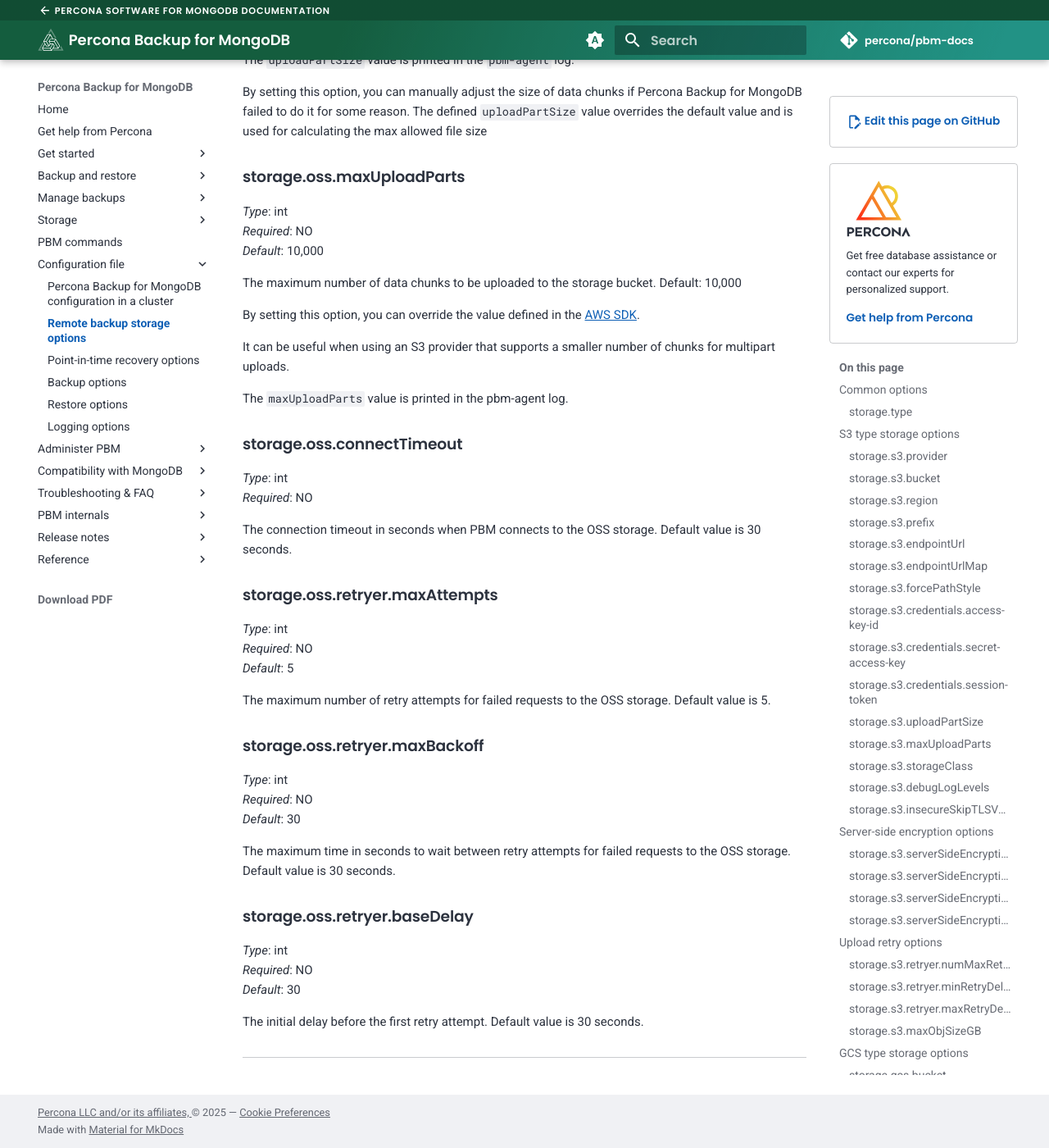
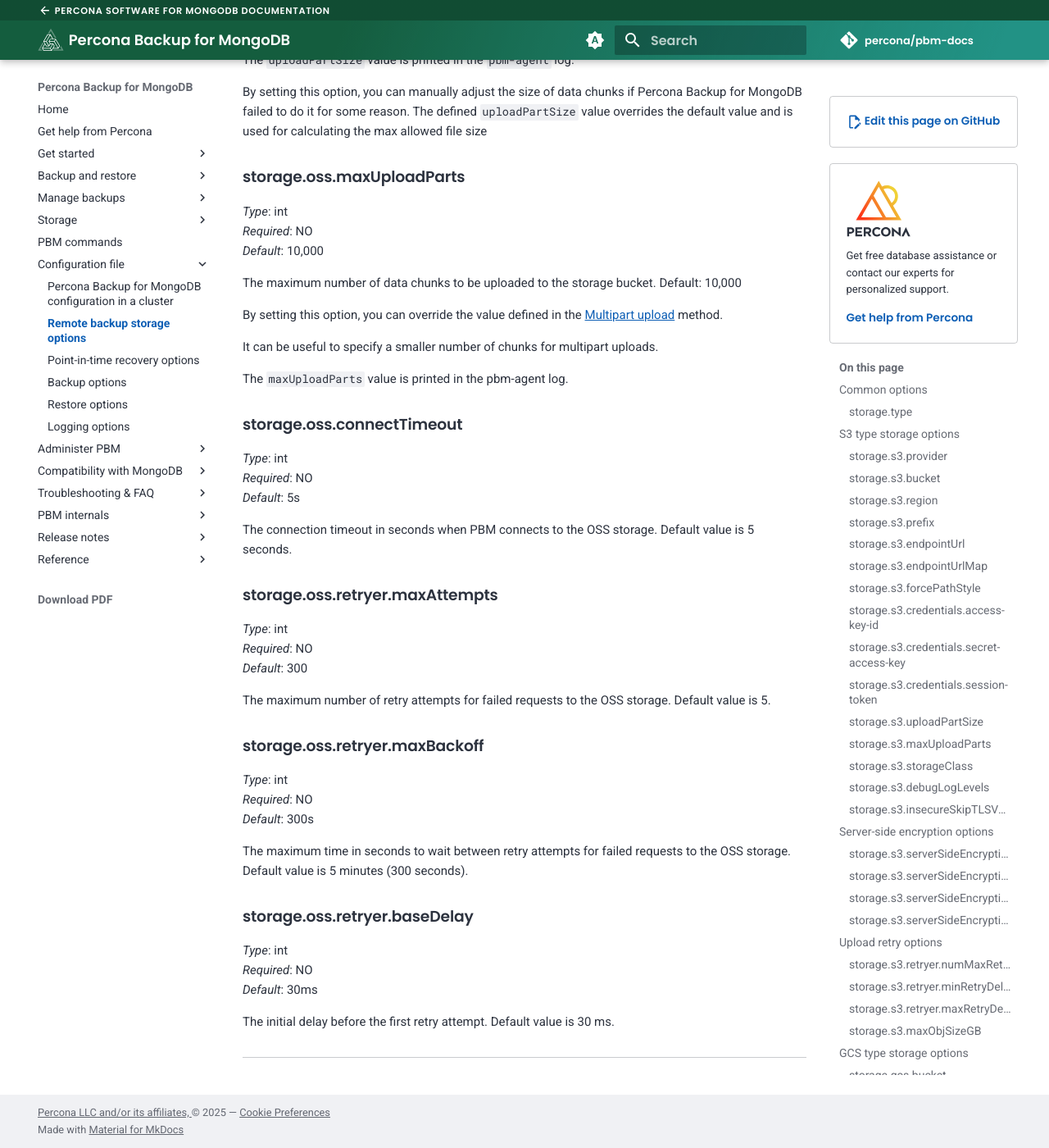
Before and after one commit to percona/pbm-docs, an MkDocs documentation site: the page built from docs/reference/configuration-options.md, in a window 1280 px wide and 1400 px high, scrolled down 13800 px. Shown: the whole window at 82% size. Built offline with MkDocs 1.6.1 and Material for MkDocs 9.7.7, drawn with Linux system fonts in a browser that asks for light colours; nearby versions of some CDN libraries; comment, search, counter and statistics services are not loaded.

Commit message:
Updated after the review

````diff
--- a/docs/reference/configuration-options.md
+++ b/docs/reference/configuration-options.md
@@ -456,12 +456,12 @@
       KMSDataEncryption: <string>
     uploadPartSize: <int>
     maxUploadParts: <int>
-    connectTimeout: 30
+    connectTimeout: 5s
     maxObjSizeGB: 48700
     retryer:
       maxAttempts: 5
-      maxBackoff: 30
-      baseDelay: 30
+      maxBackoff: 300s
+      baseDelay: 30ms
 ```
 
 ### storage.oss.region
@@ -571,9 +571,9 @@
 
 The maximum number of data chunks to be uploaded to the storage bucket. Default: 10,000
 
-By setting this option, you can override the value defined in the [AWS SDK](https://docs.aws.amazon.com/sdk-for-go/api/service/s3/s3manager/#MaxUploadParts).
+By setting this option, you can override the value defined in the [Multipart upload](https://www.alibabacloud.com/help/en/oss/developer-reference/multipart-upload-3?spm=a3c0i.29367734.6737026690.4.43067d3faLVHMa) method.
 
-It can be useful when using an S3 provider that supports a smaller number of chunks for multipart uploads.
+It can be useful to specify a smaller number of chunks for multipart uploads.
 
 The `maxUploadParts` value is printed in the pbm-agent log.
 
@@ -582,14 +582,15 @@
 
 *Type*: int <br>
 *Required*: NO <br>
+*Default*: 5s
 
-The connection timeout in seconds when PBM connects to the OSS storage. Default value is 30 seconds.
+The connection timeout in seconds when PBM connects to the OSS storage. Default value is 5 seconds.
 
 ### storage.oss.retryer.maxAttempts
 
 *Type*: int <br>
 *Required*: NO <br>
-*Default*: 5
+*Default*: 300
 
 The maximum number of retry attempts for failed requests to the OSS storage. Default value is 5.
 
@@ -597,14 +598,14 @@
 
 *Type*: int <br>
 *Required*: NO <br>
-*Default*: 30
+*Default*: 300s
 
-The maximum time in seconds to wait between retry attempts for failed requests to the OSS storage. Default value is 30 seconds.
+The maximum time in seconds to wait between retry attempts for failed requests to the OSS storage. Default value is 5 minutes (300 seconds).
 
 ### storage.oss.retryer.baseDelay
 
 *Type*: int <br>
 *Required*: NO <br>
-*Default*: 30
+*Default*: 30ms
 
-The initial delay before the first retry attempt. Default value is 30 seconds.
+The initial delay before the first retry attempt. Default value is 30 ms.
````
Also changed, not shown: docs/install/backup-storage.md (+14 -0 lines).
